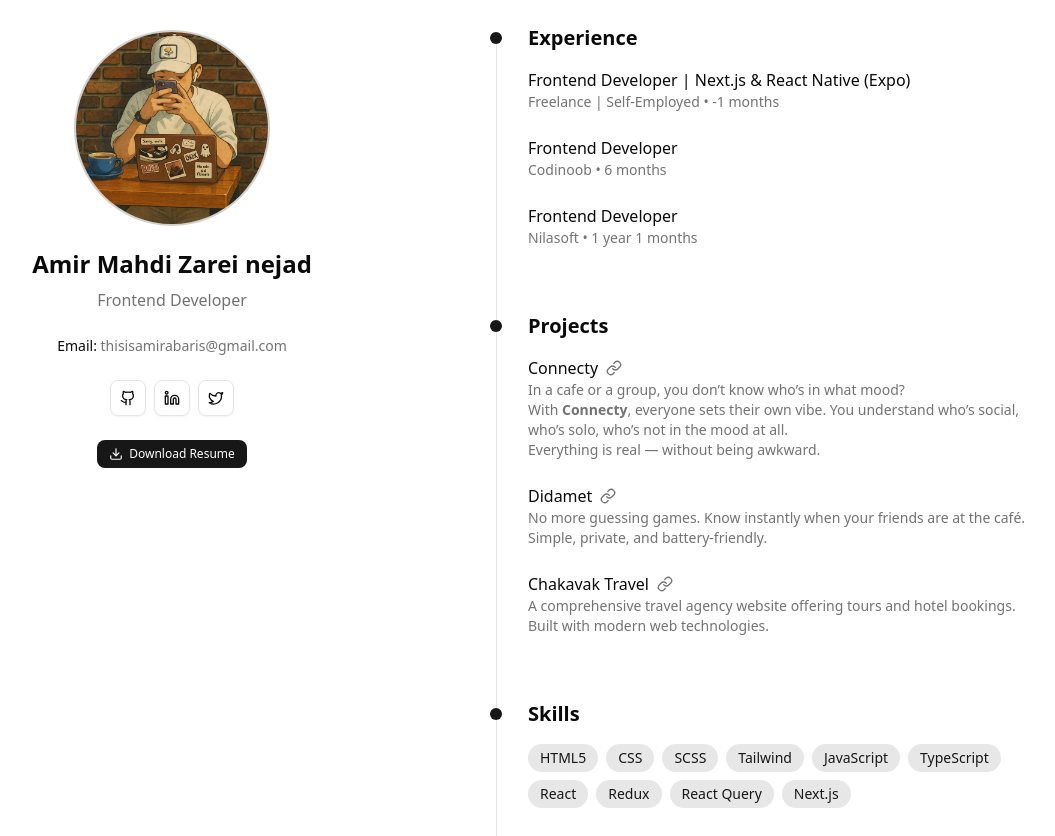
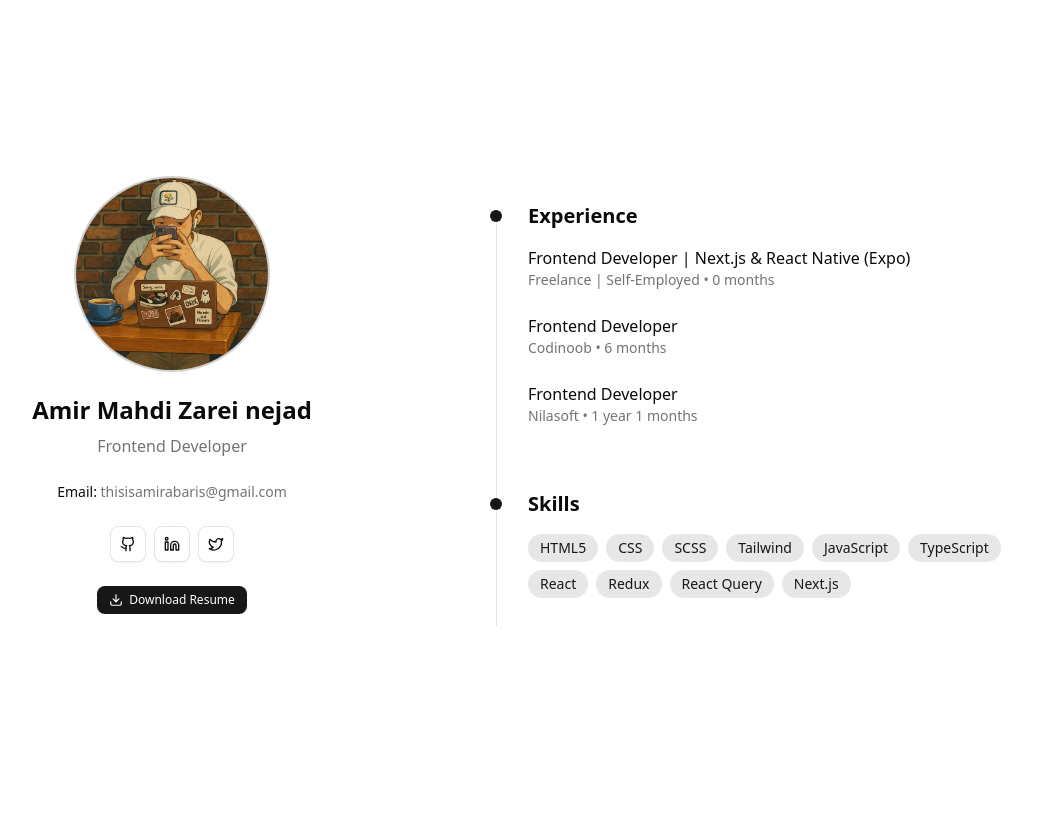
Before and after one commit to AmirAbaris/amir-abaris, a Next.js app: page / in a window 1280 px wide. Shown: the whole page, without its empty margins (168-1223 px from the left). After the commit the page ends 800 px from the top, so only its background shows below. Built offline with nearby package versions, Linux system fonts and the light colour scheme.

Commit message:
feat: implement freelance duration calculation and update UI

```diff
--- a/app/page.tsx
+++ b/app/page.tsx
@@ -1,3 +1,5 @@
+"use client";
+
 import Image from "next/image";
 import Link from "next/link";
 import { Button } from "@/components/ui/button";
@@ -8,6 +10,14 @@ import {
   DownloadIcon,
 } from "lucide-react";
 import { Link as LinkIcon } from "lucide-react";
+
+const getFreelanceDuration = () => {
+  const startDate = new Date("2025-05-13"); // Set your actual start date
+  const months = Math.floor(
+    (Date.now() - startDate.getTime()) / (1000 * 60 * 60 * 24 * 30.44)
+  );
+  return months;
+};
 
 export default function Home() {
   return (
@@ -93,7 +103,7 @@ export default function Home() {
                   Frontend Developer | Next.js & React Native (Expo)
                 </h3>
                 <p className="text-sm">
-                  Freelance | Self-Employed • {new Date().getMonth() - 6} months
+                  Freelance | Self-Employed • {getFreelanceDuration()} months
                 </p>
               </div>
               <div>
@@ -112,7 +122,7 @@ export default function Home() {
           </div>
 
           {/* Projects Section */}
-          <div className="relative pl-8 md:pl-8 pb-16">
+          {/* <div className="relative pl-8 md:pl-8 pb-16">
             <div className="absolute left-4 md:left-0 w-3 h-3 -translate-x-1/2 rounded-full bg-primary top-2" />
             <h2 className="text-xl font-semibold mb-4">Projects</h2>
             <div className="space-y-6 text-muted-foreground">
@@ -180,7 +190,7 @@ export default function Home() {
                 </Link>
               </div>
             </div>
-          </div>
+          </div> */}
 
           {/* Skills Section */}
           <div className="relative pl-8 md:pl-8">
```
